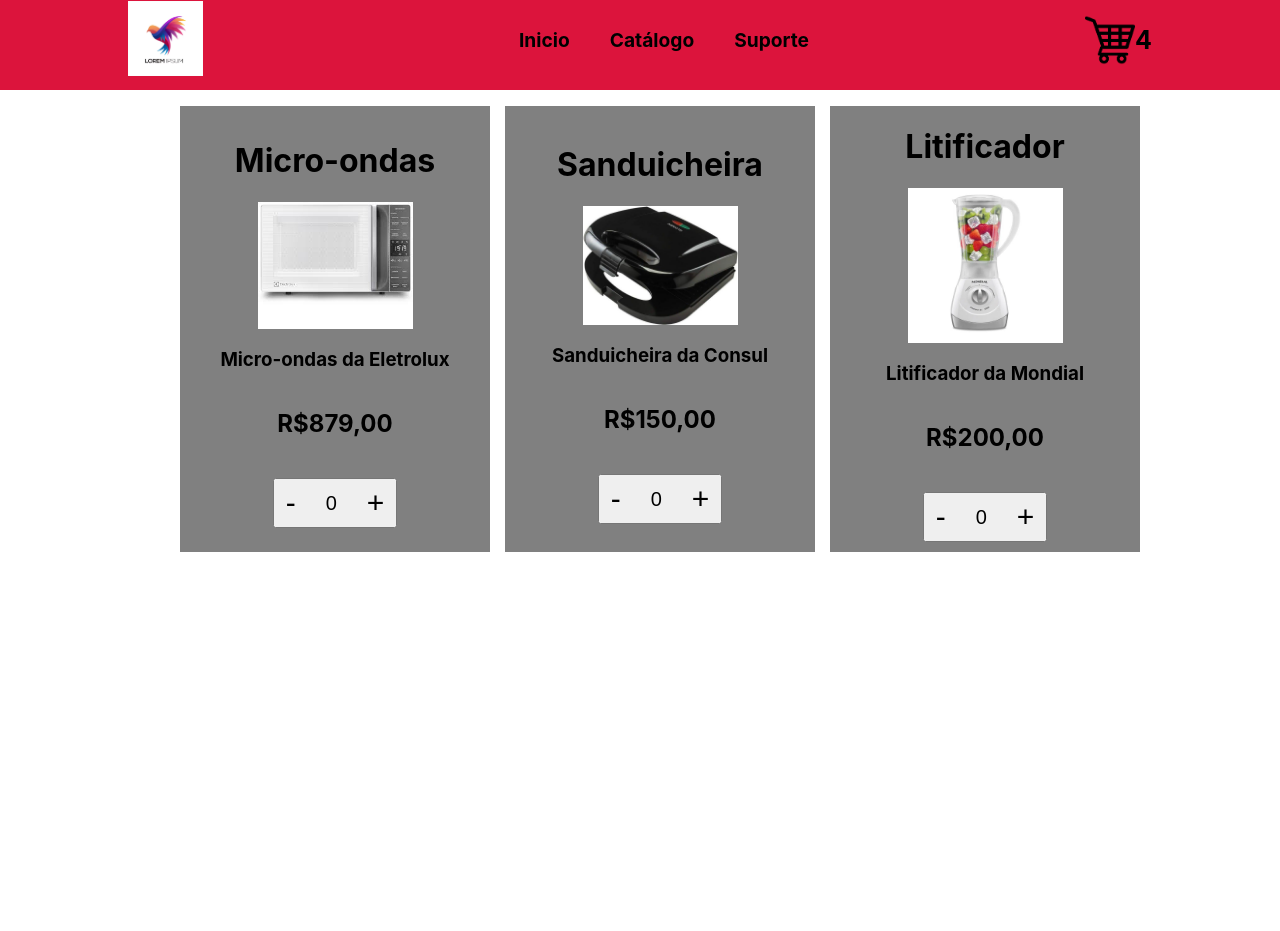
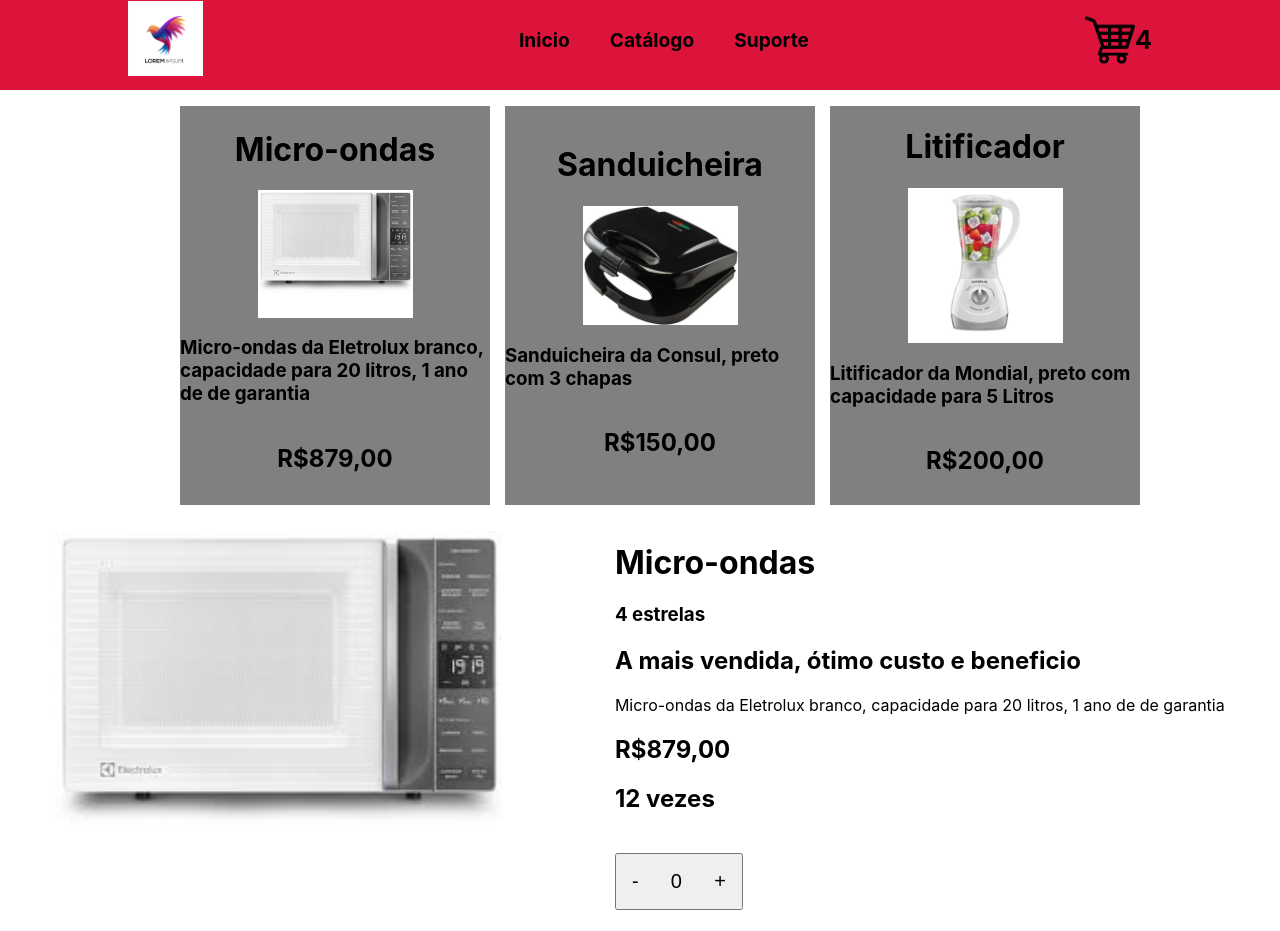
Before and after one commit to Pelu-Develop/Entregas_coderhouse-react, a React (Create React App) app: page / in a window 1280 px wide. Shown: the top 931 px of the page. Before the commit the page ends 800 px from the top, so only its background shows below. Built offline with nearby package versions, Linux system fonts and the light colour scheme.

Commit message:
detalhesItem

```diff
--- a/src/App.js
+++ b/src/App.js
@@ -1,12 +1,13 @@
 import "./App.css";
 import NavBar from "./Components/NavBar";
 import ItemListContainer from "./Components/ItemListContainer";
-
+import ItemDetailContainer from "./Components/ItemDetailContainer";
 function App() {
   return (
     <div className="App">
       <NavBar quantidade="4" />
       <ItemListContainer />
+      <ItemDetailContainer />
     </div>
   );
 }
--- a/src/Components/Item.js
+++ b/src/Components/Item.js
@@ -6,23 +6,32 @@
   {
     id: 1,
     nome: "Micro-ondas",
-    descrição: "Micro-ondas da Eletrolux",
+    avaliação: "4 estrelas",
+    marketing: "A mais vendida, ótimo custo e beneficio",
+    descrição: "Micro-ondas da Eletrolux branco, capacidade para 20 litros, 1 ano de de garantia",
+    preço: "R$879,00",
+    parcelamento: "12 vezes",
     img: micro_ondas,
-    preço: "R$879,00",
   },
   {
     id: 2,
     nome: "Sanduicheira",
-    descrição: "Sanduicheira da Consul",
+    avaliação: "4 estrelas",
+    marketing: "A mais vendida, ótimo custo e beneficio",
+    descrição: "Sanduicheira da Consul, preto com 3 chapas",
     img: sanduicheira,
     preço: "R$150,00",
+    parcelamento: "12 vezes",
   },
   {
     id: 3,
     nome: "Litificador",
-    descrição: "Litificador da Mondial",
+    avaliação: "4 estrelas",
+    marketing: "A mais vendida, ótimo custo e beneficio",
+    descrição: "Litificador da Mondial, preto com capacidade para 5 Litros",
     img: litificador,
     preço: "R$200,00",
+    parcelamento: "12 vezes",
   },
 ];
 
--- a/src/Components/ItemCount.js
+++ b/src/Components/ItemCount.js
@@ -1,12 +1,13 @@
+import style from "./ItemCount.module.css";
 import { useState } from "react";
 
-function ItemCount({ className }) {
+function ItemCount() {
   const [quantidade, setQuantidade] = useState(0);
 
   return (
     <>
       <br></br>
-      <button className={className}>
+      <button className={style.button}>
         <a onClick={() => setQuantidade(quantidade - 1)}>-</a>
         <span>{quantidade} </span>
         <a onClick={() => setQuantidade(quantidade + 1)}>+</a>
--- /dev/null
+++ b/src/Components/ItemCount.module.css
@@ -0,0 +1,16 @@
+.button {
+  width: 10vw;
+  display: flex;
+  padding: 10px;
+  justify-content: space-between;
+  align-items: center;
+}
+
+.button a {
+  font-size: 20px;
+  padding: 5px;
+}
+
+.button span {
+  font-size: 20px;
+}
--- /dev/null
+++ b/src/Components/ItemDetail.js
@@ -0,0 +1,25 @@
+import ItemCount from "./ItemCount";
+import style from "./ItemDetail.module.css";
+
+function ItemDetail(props) {
+  return (
+    <>
+      {props.item.map((detail) => (
+        <div id={detail.id} className={style.detail}>
+          <img src={detail.img} />
+          <div>
+            <h1>{detail.nome}</h1>
+            <h3>{detail.avaliação}</h3>
+            <h2>{detail.marketing}</h2>
+            <p>{detail.descrição}</p>
+            <h2>{detail.preço}</h2>
+            <h2>{detail.parcelamento}</h2>
+            <ItemCount />
+          </div>
+        </div>
+      ))}
+    </>
+  );
+}
+
+export default ItemDetail;
--- /dev/null
+++ b/src/Components/ItemDetail.module.css
@@ -0,0 +1,10 @@
+.detail {
+  display: flex;
+  justify-content: space-around;
+  align-items: center;
+  gap: 1px;
+}
+
+.detail img {
+  width: 35%;
+}
--- /dev/null
+++ b/src/Components/ItemDetailContainer.js
@@ -0,0 +1,22 @@
+import ItemDetail from "./ItemDetail";
+import item from "./Item";
+import { useState, useEffect } from "react";
+
+function ItemDetailContainer() {
+  const [Itens, setItens] = useState([]);
+
+  useEffect(() => {
+    const carregamento = async () => {
+      await new Promise((resolve) => setTimeout(resolve, 2000));
+      setItens(item);
+    };
+    carregamento();
+  });
+  return (
+    <div>
+      <ItemDetail item={Itens} />
+    </div>
+  );
+}
+
+export default ItemDetailContainer;
--- a/src/Components/ItemList.js
+++ b/src/Components/ItemList.js
@@ -1,4 +1,3 @@
-import ItemCount from "./ItemCount";
 import styles from "./ItemList.module.css";
 
 function itemList({ item }) {
@@ -10,7 +9,6 @@
           <img src={produtos.img} />
           <h3>{produtos.descrição}</h3>
           <h2>{produtos.preço}</h2>
-          <ItemCount className={styles.card} />
         </li>
       ))}
     </>
```
